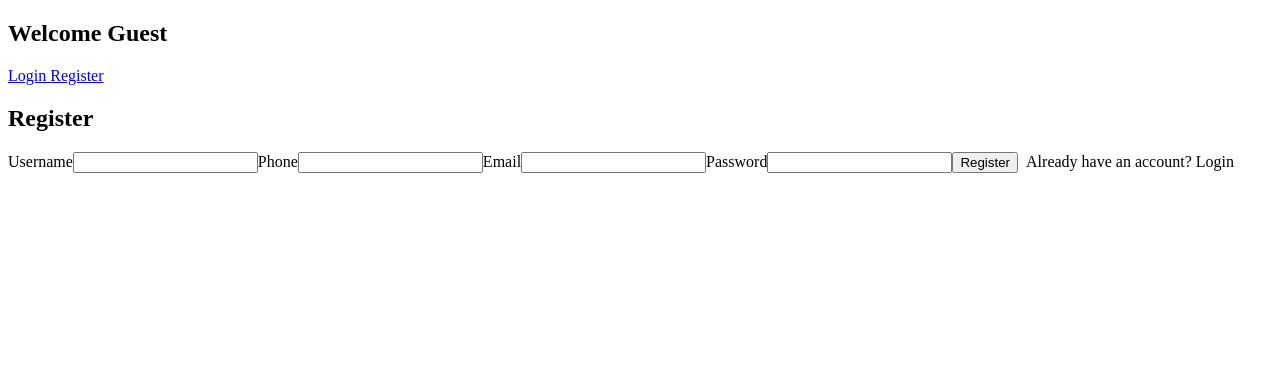
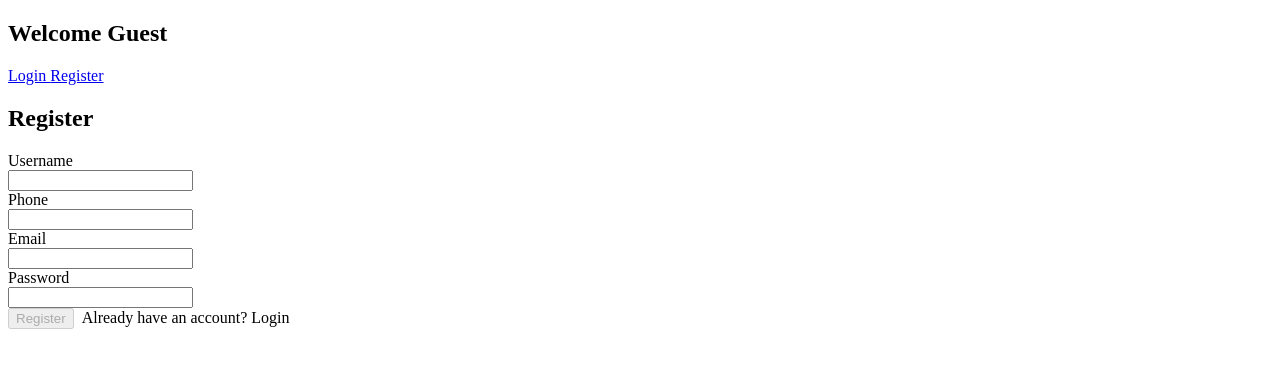
Before and after one commit to Avigail0762/angular-project, an Angular app: page /register in a window 1280 px wide. Shown: the top 368 px of the page. Built offline with nearby package versions, Linux system fonts and the light colour scheme.

Commit message:
almost almost  finish

```diff
--- a/src/app/app.html
+++ b/src/app/app.html
@@ -12,6 +12,7 @@
     <h2> Welcome Manager </h2>
     <a routerLink="gifts"> Gifts </a>
     <a routerLink="donors"> Donors </a>
+    <a routerLink="lottery"> Lottery </a>
     <button (click)="logOut()"> Log out </button>
 }
 
--- a/src/app/app.routes.ts
+++ b/src/app/app.routes.ts
@@ -9,6 +9,7 @@ import { UpdateDonor } from './components/Donor/update-donor/update-donor';
 import { Register } from './components/Customer/register/register';
 import { ShoppingCart } from './components/Customer/shopping-cart/shopping-cart';
 import { Home } from './components/home/home';
+import { Lottery } from './components/lottery/lottery';
 
 export const routes: Routes = [
     {path: 'gifts', component: Gifts},
@@ -23,4 +24,5 @@ export const routes: Routes = [
     {path: 'register', component: Register },
     {path: 'cart', component: ShoppingCart },
     {path: 'home', component: Home },
+    {path: 'lottery', component: Lottery}
 ];
--- a/src/app/components/Customer/register/register.html
+++ b/src/app/components/Customer/register/register.html
@@ -1,14 +1,58 @@
-<h2>Register</h2> <form (ngSubmit)="register()"> <label for="username">Username</label> <input id="username" name="username" type="text" [(ngModel)]="user.username" required />
-<label for="phone">Phone</label>
-<input id="phone" name="phone" type="tel" [(ngModel)]="user.phone" />
+<div>
+	<h2>Register</h2>
+	<form [formGroup]="registerForm">
+		<div class="form-group">
+			<div class="form-label">Username</div>
+			<div>
+				<input type="text" class="form-control" formControlName="username" />
+				<div class="text-danger" *ngIf="registerForm.controls['username'].touched
+					&& registerForm.controls['username'].errors
+					&& registerForm.controls['username'].errors['required']">Username is required</div>
+				<div class="text-danger" *ngIf="registerForm.controls['username'].errors
+					&& registerForm.controls['username'].errors['minlength']">Username must be at least 3 characters</div>
+				<div class="text-danger" *ngIf="registerForm.controls['username'].errors
+					&& registerForm.controls['username'].errors['maxlength']">Username cannot exceed 30 characters</div>
+				<div class="text-danger" *ngIf="registerForm.controls['username'].errors
+					&& registerForm.controls['username'].errors['pattern']">Username can contain letters, numbers, and underscores only</div>
+			</div>
+		</div>
 
-<label for="email">Email</label>
-<input id="email" name="email" type="email" [(ngModel)]="user.email" required />
+		<div class="form-group">
+			<div class="form-label">Phone</div>
+			<div>
+				<input type="tel" class="form-control" formControlName="phone" />
+				<div class="text-danger" *ngIf="registerForm.controls['phone'].errors
+					&& registerForm.controls['phone'].errors['pattern']">Phone must be 7–15 digits</div>
+			</div>
+		</div>
 
-<label for="password">Password</label>
-<input id="password" name="password" type="password" [(ngModel)]="user.password" required />
+		<div class="form-group">
+			<div class="form-label">Email</div>
+			<div>
+				<input type="email" class="form-control" formControlName="email" />
+				<div class="text-danger" *ngIf="registerForm.controls['email'].touched
+					&& registerForm.controls['email'].errors
+					&& registerForm.controls['email'].errors['required']">Email is required</div>
+				<div class="text-danger" *ngIf="registerForm.controls['email'].errors
+					&& registerForm.controls['email'].errors['email']">Enter a valid email address</div>
+			</div>
+		</div>
 
-<button type="submit" [disabled]="loading">Register</button>
-<a routerLink="/login" style="margin-left:8px;">Already have an account? Login</a>
+		<div class="form-group">
+			<div class="form-label">Password</div>
+			<div>
+				<input type="password" class="form-control" formControlName="password" />
+				<div class="text-danger" *ngIf="registerForm.controls['password'].touched
+					&& registerForm.controls['password'].errors
+					&& registerForm.controls['password'].errors['required']">Password is required</div>
+				<div class="text-danger" *ngIf="registerForm.controls['password'].errors
+					&& registerForm.controls['password'].errors['minlength']">Password must be at least 8 characters</div>
+			</div>
+		</div>
 
-</form>
+		<div class="col">
+			<button type="button" (click)="register()" [disabled]="registerForm.invalid || loading">Register</button>
+			<a routerLink="/login" style="margin-left:8px;">Already have an account? Login</a>
+		</div>
+	</form>
+</div>
--- a/src/app/components/Customer/register/register.ts
+++ b/src/app/components/Customer/register/register.ts
@@ -3,11 +3,11 @@ import { UserDTO } from '../../../models/Dto/userDto';
 import { CustomerService } from '../../../services/customer-service';
 import { Router } from '@angular/router';
 import { CommonModule } from '@angular/common';
-import { FormsModule } from '@angular/forms';
+import { ReactiveFormsModule, FormGroup, FormControl, Validators } from '@angular/forms';
 
 @Component({
   selector: 'app-register',
-  imports: [CommonModule, FormsModule],
+  imports: [CommonModule, ReactiveFormsModule],
   templateUrl: './register.html',
   styleUrl: './register.scss',
 })
@@ -16,22 +16,36 @@ export class Register {
   customerService = inject(CustomerService);
   router = inject(Router);
 
-  user: UserDTO = {
-    username: '',
-    phone: '',
-    email: '',
-    password: ''
-  };
+  registerForm = new FormGroup({
+    username: new FormControl<string>('', [
+      Validators.required,
+      Validators.minLength(3),
+      Validators.maxLength(30),
+      Validators.pattern(/^[A-Za-z0-9_]+$/)
+    ]),
+    phone: new FormControl<string>('', [
+      Validators.pattern(/^\d{7,15}$/)
+    ]),
+    email: new FormControl<string>('', [
+      Validators.required,
+      Validators.email
+    ]),
+    password: new FormControl<string>('', [
+      Validators.required,
+      Validators.minLength(6)
+    ])
+  });
 
   loading = false;
 
   register() {
-    if (!this.user.username || !this.user.email || !this.user.password) {
-      alert('נא למלא שם משתמש, אימייל וסיסמה');
+    if (this.registerForm.invalid) {
+      this.registerForm.markAllAsTouched();
       return;
     }
     this.loading = true;
-    this.customerService.registerCustomer(this.user).subscribe({
+    const dto = this.registerForm.value as UserDTO;
+    this.customerService.registerCustomer(dto).subscribe({
       next: () => {
         alert('ההרשמה הצליחה! עוברים למסך התחברות...');
         this.router.navigate(['/login']);
@@ -45,6 +59,4 @@ export class Register {
       }
     });
   }
-
-
 }
--- a/src/app/components/Donor/donors/donors.html
+++ b/src/app/components/Donor/donors/donors.html
@@ -22,7 +22,7 @@
         <td>{{d.email}}</td>
         <td>{{d.address}}</td>
 
-        <button (click)="delete(d.id)"> Delete Donor </button>
+        <button (click)="delete(d.id)" [disabled]="donorIdsWithGifts.has(d.id)" title="{{ donorIdsWithGifts.has(d.id) ? 'Cannot delete donor with gifts' : '' }}"> Delete Donor </button>
         <button (click)="updateDonor(d.firstName, d.lastName)">Update Donor</button>
     }
   </tbody>
--- a/src/app/components/Gift/add-gift/add-gift.html
+++ b/src/app/components/Gift/add-gift/add-gift.html
@@ -28,11 +28,18 @@
         </div>
 
         <div class="form-group">
-            <div class="form-label">Donor ID</div>
+            <div class="form-label">Donor</div>
             <div>
-                <input type="number" class="form-control" formControlName="donorId" />
-                <div class="text-danger" *ngIf="giftForm.controls['donorId'].errors
-                && giftForm.controls['donorId'].errors['min']">Donor ID must be at least 1</div>
+                <select class="form-control" formControlName="donorId">
+                    <option [ngValue]="0" disabled>Select a donor</option>
+                    <option *ngFor="let d of (donors$ | async) ?? []" [ngValue]="d.id">
+                        {{ d.firstName }} {{ d.lastName }} ({{ d.email }})
+                    </option>
+                </select>
+                <div class="text-danger" *ngIf="giftForm.controls['donorId'].touched && giftForm.controls['donorId'].errors">
+                    <span *ngIf="giftForm.controls['donorId'].errors['min']">Please select a donor</span>
+                    <span *ngIf="giftForm.controls['donorId'].errors['required']">Donor is required</span>
+                </div>
             </div>
         </div>
         <div class="form-group">
--- a/src/app/components/Gift/add-gift/add-gift.ts
+++ b/src/app/components/Gift/add-gift/add-gift.ts
@@ -5,6 +5,8 @@ import { GiftsService } from '../../../services/gifts-service';
 import { FormControl, FormGroup, ReactiveFormsModule, Validators } from '@angular/forms';
 import { CommonModule } from '@angular/common';
 import { Router } from '@angular/router';
+import { DonorService } from '../../../services/donor-service';
+import { Donor } from '../../../models/donorModel';
 
 
 @Component({
@@ -17,6 +19,9 @@ import { Router } from '@angular/router';
 export class AddGift {
   giftsSrv: GiftsService = inject(GiftsService)
   router = inject(Router);
+  donorSrv: DonorService = inject(DonorService);
+
+  donors$: Observable<Donor[]> = this.donorSrv.getAll();
 
   giftForm: FormGroup = new FormGroup({
     name: new FormControl('', [Validators.required]),
--- a/src/app/components/Gift/gifts/gifts.html
+++ b/src/app/components/Gift/gifts/gifts.html
@@ -1,9 +1,9 @@
 <p> Gifts </p>
 @if(this.isManager){
 <button (click)="addGift()"> Add Gift </button>
-
 <button (click)="getGiftsByPrice()"> Filter by price </button>
 }
+
 <table>
     <thead>
         <tr>
```
Also changed, not shown: src/app/components/Donor/donors/donors.ts (+31 -2 lines).
